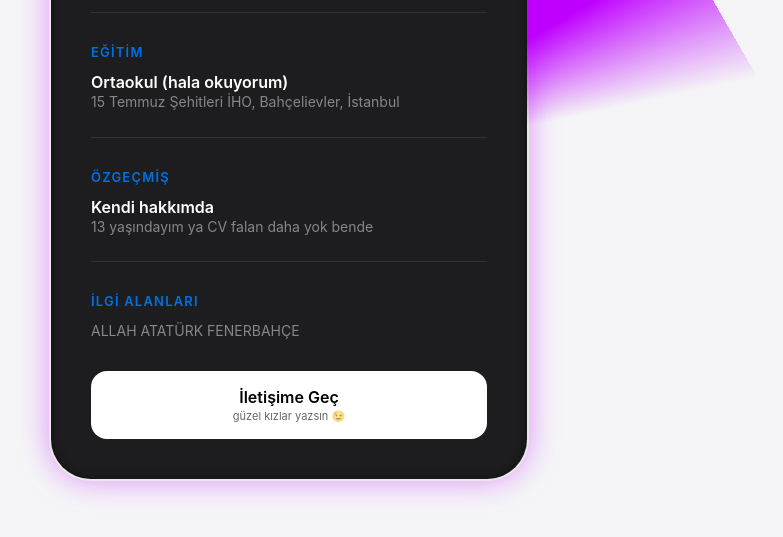
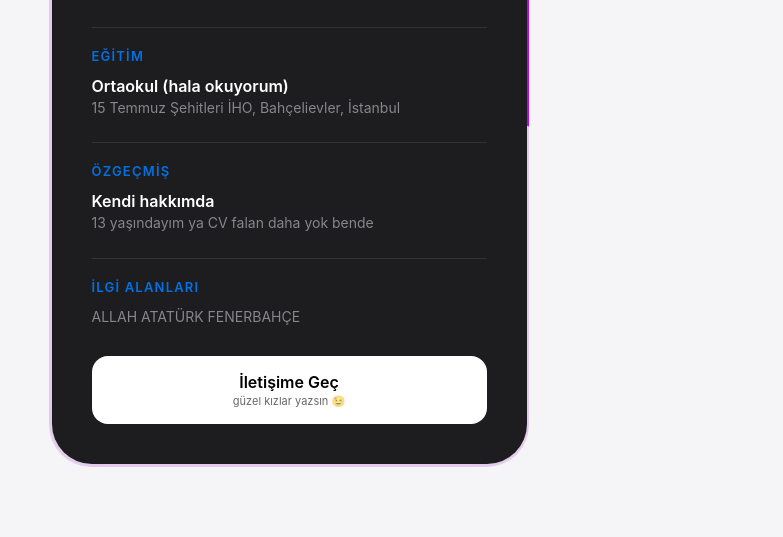
Before and after one commit to hamzadrms/hamzadurmus, a plain HTML site: page index.html in a window 1280 px wide. Shown: the part 223-760 px from the top of the page, without its empty margins (351-1134 px from the left). Drawn offline with Linux system fonts and the light colour scheme; a web font is replaced by a local one.

Commit message:
Update index.html

```diff
--- a/index.html
+++ b/index.html
@@ -5,7 +5,7 @@
     <meta name="viewport" content="width=device-width, initial-scale=1.0">
     <title>Hamza Durmuş</title>
     <style>
-        /* 1. FONT TANIMLAMALARI */
+        /* 1. FONT TANIMLAMALARI (Mevcut) */
         @font-face {
             font-family: 'SF Pro Display';
             src: url('SFProDisplay-Bold.ttf') format('truetype');
@@ -18,34 +18,35 @@
             font-weight: 400;
         }
 
-        /* 2. PREMIUM RENK PALETİ */
+        /* 2. PREMIUM RENK PALETİ VE DEĞİŞKENLER */
         :root {
             --bg-color: #f5f5f7; /* Apple Premium White/Grey */
             --card-bg: #1d1d1f;  /* Koyu Gri/Siyah Kutucuk */
             --text-color: #ffffff;
             --accent-color: #0071e3;
             --secondary-text: #86868b;
-            --neon-color: #bf00ff; /* Mor ipin rengi */
+            --neon-color: #bf00ff; /* Mor İpin Rengi */
         }
 
         * {
             -webkit-font-smoothing: antialiased;
             box-sizing: border-box;
+            margin: 0;
+            padding: 0;
         }
 
         body {
             font-family: 'SF Pro Text', -apple-system, sans-serif;
             background-color: var(--bg-color);
             color: var(--text-color);
-            margin: 0;
             display: flex;
             justify-content: center;
             align-items: center;
             min-height: 100vh;
-            overflow: hidden;
+            overflow: hidden; /* Dönen parçaların taşmasını engeller */
         }
 
-        /* 3. DÖNEN MOR İP VE DIŞA YAYILAN IŞIK */
+        /* 3. DÖNEN NET MOR İP (BORDER ANIMATION) */
         @keyframes rotate {
             from { transform: rotate(0deg); }
             to { transform: rotate(360deg); }
@@ -55,65 +56,58 @@
             position: relative;
             width: 90%;
             max-width: 480px;
-            padding: 2px; /* İpin kalınlığı */
-            border-radius: 42px;
+            padding: 2.5px; /* İpin kalınlığı */
+            border-radius: 42px; /* Dış kutu kavisi */
             display: flex;
             justify-content: center;
             align-items: center;
+            overflow: hidden; /* İpin sadece border'da görünmesini sağlar */
             transition: transform 0.5s cubic-bezier(0.4, 0, 0.2, 1);
-            background: rgba(0,0,0,0.05); /* Kutucuk dış hattı */
+            background: rgba(0,0,0,0.05); /* Kutucuğun dış hattı */
         }
 
-        /* Dönen Mor İp (Keskin Kenarlı) */
+        /* Dönen Mor İp (Keskin Kenarlı - Yayılmayan) */
         .glow-wrapper::before {
             content: "";
             position: absolute;
             width: 150%;
             height: 150%;
+            /* Kritik Değişiklik: Sert geçişlerle ip etkisi */
             background: conic-gradient(
                 from 0deg,
                 transparent 0%,
-                transparent 40%,
-                var(--neon-color) 45%, /* İpin başlangıcı */
-                var(--neon-color) 50%, /* İpin sonu (keskin) */
+                transparent 45%, /* Morun başlangıcı */
+                var(--neon-color) 45%,
+                var(--neon-color) 55%, /* Morun sonu (net ip) */
                 transparent 55%,
                 transparent 100%
             );
             animation: rotate 3s linear infinite;
         }
 
-        /* Dışa Yayılacak Glow Etkisi */
-        .glow-wrapper::after {
-            content: "";
-            position: absolute;
-            width: 100%;
-            height: 100%;
-            border-radius: 42px;
-            box-shadow: 0 0 30px rgba(191, 0, 255, 0.4); /* Dışa yayılan mor ışık */
-            z-index: -1;
-        }
-
         .glow-wrapper:hover {
             transform: scale(1.04);
         }
 
+        /* Ana İçerik Kutusu */
         .container {
             width: 100%;
             background: var(--card-bg);
             padding: 40px;
-            border-radius: 40px;
+            border-radius: 40px; /* İç kutu kavisi */
             position: relative;
-            z-index: 2;
-            box-shadow: inset 0 0 10px rgba(0,0,0,0.5); /* İç derinlik */
+            z-index: 2; /* İpin üstünde kalması için */
+            /* İpin kendisinin yaydığı parlaklık (asıl ışık) */
+            box-shadow: 0 0 25px rgba(191, 0, 255, 0.3);
         }
 
-        /* 4. İÇERİK STİLLERİ */
+        /* 4. İÇERİK STİLLERİ (Mevcut ve Düzenli) */
         h1 {
             font-family: 'SF Pro Display', sans-serif;
             font-weight: 700;
             font-size: 34px;
             letter-spacing: -0.04em;
-            margin: 0 0 5px 0;
+            margin-bottom: 5px;
             color: #ffffff;
         }
 
@@ -121,6 +115,7 @@
             font-size: 18px;
             color: var(--secondary-text);
             margin-bottom: 30px;
+            font-weight: 400;
         }
 
         .section {
@@ -132,16 +127,18 @@
 
         h2 {
             font-size: 13px;
-            color: #0071e3;
+            color: var(--accent-color);
             text-transform: uppercase;
             letter-spacing: 1.2px;
             margin-bottom: 12px;
             font-weight: 600;
         }
 
-        .cv-title { font-size: 16px; font-weight: 600; }
+        .cv-item { margin-bottom: 15px; }
+        .cv-title { font-size: 16px; font-weight: 600; margin-bottom: 2px; }
         .cv-desc { font-size: 14px; color: var(--secondary-text); line-height: 1.4; }
 
+        /* 5. BUTON AYARLARI */
         .btn {
             display: flex;
             flex-direction: column;
@@ -154,7 +151,7 @@
             border-radius: 16px;
             margin-top: 30px;
             font-weight: 600;
-            transition: all 0.3s;
+            transition: all 0.3s ease;
         }
 
         .btn:hover {
@@ -162,7 +159,12 @@
             transform: translateY(-2px);
         }
 
-        .btn-sub { font-size: 11px; opacity: 0.6; font-weight: 400; margin-top: 2px; }
+        .btn-sub {
+            font-size: 11px;
+            opacity: 0.6;
+            font-weight: 400;
+            margin-top: 2px;
+        }
 
     </style>
 </head>
@@ -191,7 +193,7 @@
 
         <div class="section">
             <h2>İlgi Alanları</h2>
-            <div class="cv-desc" style="color: var(--secondary-text);">ALLAH ATATÜRK FENERBAHÇE</div>
+            <div class="cv-desc">ALLAH ATATÜRK FENERBAHÇE</div>
         </div>
 
         <a href="mailto:hamzadurmuss1@outlook.com" class="btn">
```
